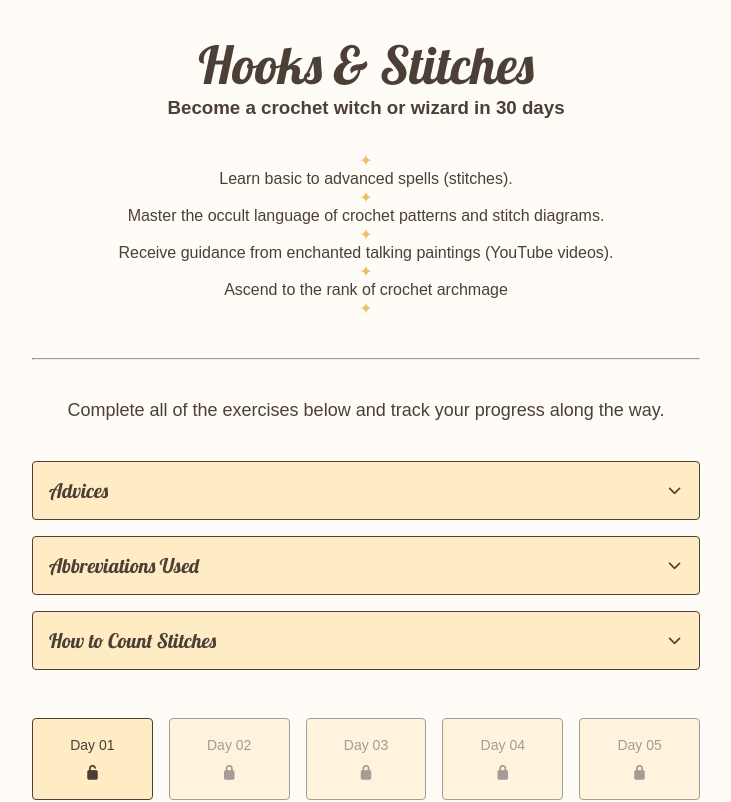
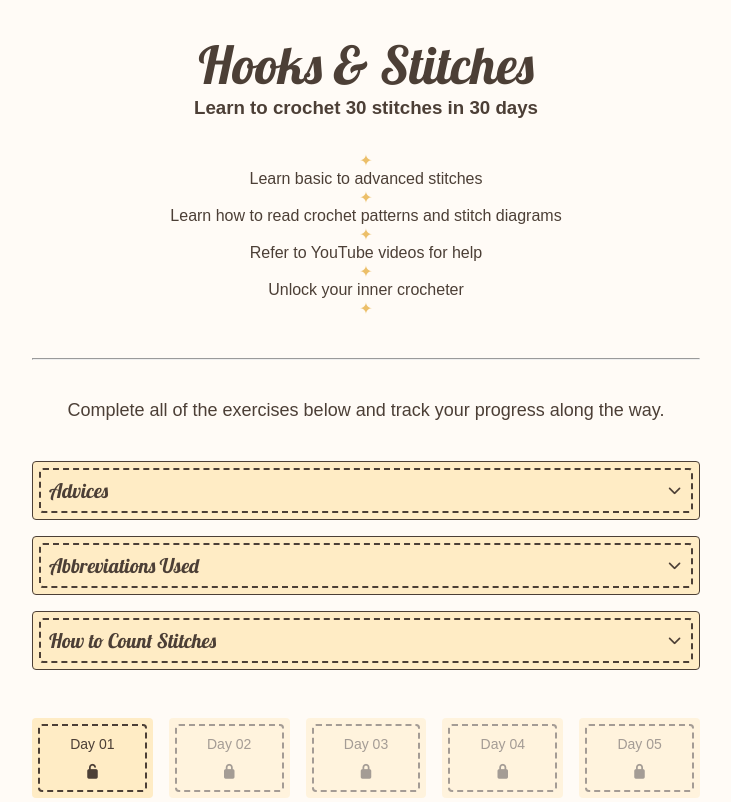
Before and after one commit to FournierAnd/learn-crochet, a React (Vite) app: page / in a window 1280 px wide. Shown: the top 802 px of the page, without its empty margins (274-1005 px from the left). Built offline with nearby package versions, Linux system fonts and the light colour scheme; a web font is replaced by a local one.

Commit message:
I changed the dark theme and now no video div appears if there is no video for a stitch.

```diff
--- a/src/components/CrochetCard.jsx
+++ b/src/components/CrochetCard.jsx
@@ -18,7 +18,6 @@ export default function CrochetCard(props) {
         setStitches(newObj);
     }
 
-    //Todo: add modal component here and onClick action for the help button
     return (
         <div className="crochet-container">
             {showStitchDiagram && (
@@ -35,7 +34,7 @@ export default function CrochetCard(props) {
                         return (
                             <React.Fragment key={videoIndex}>
                                 <h2>{videoLink.name}</h2>
-                                <button className="help-icon" onClick={() => {
+                                <button className="help-icon no-dash" onClick={() => {
                                     setShowStitchDiagram({
                                         name: videoLink.name,
                                         diagram: stitchDiagrams[videoLink.name]
@@ -76,6 +75,7 @@ export default function CrochetCard(props) {
             <div className="crochet-grid video-container-padding">
                 {video.map((videoLink, videoIndex) => {
                     return (
+                        videoLink.link && (
                             <React.Fragment key={videoIndex}>
                                 <div className="video-container">
                                     <iframe
@@ -86,17 +86,20 @@ export default function CrochetCard(props) {
                                         allow="accelerometer; autoplay; clipboard-write; encrypted-media; gyroscope; picture-in-picture; web-share"
                                         referrerPolicy={"strict-origin-when-cross-origin"}
                                         allowFullScreen
-                                >
-                                </iframe>
+                                    />
                                 </div>
                             </React.Fragment>
+                        )
                     )
                 })}
             </div>
 
             <div className="crochet-buttons">
-                <button className="font-buttons" onClick={() => { handleSave(crochetIndex, { stitches }) }}>Save & Exit</button>
+                <button title="Save your progress" className="font-buttons" onClick={() => { handleSave(crochetIndex, { stitches }) }}>
+                    Save & Exit
+                </button>
                 <button
+                    title="Unlock the next day if you've completed all the rows"
                     className="font-buttons"
                     onClick={() => { handleComplete(crochetIndex, { stitches }) }}
                     disabled={Object.keys(stitches).length !== swatch.length}
--- a/src/components/Hero.jsx
+++ b/src/components/Hero.jsx
@@ -12,13 +12,13 @@ export default function Hero() {
         <>
             <div className="benefits-list">
                 <p className="star">&#10022;</p>
-                <p>Learn basic to advanced spells (stitches).</p>
+                <p>Learn basic to advanced stitches</p>
                 <p className="star">&#10022;</p>
-                <p>Master the occult language of crochet patterns and stitch diagrams.</p>
+                <p>Learn how to read crochet patterns and stitch diagrams</p>
                 <p className="star">&#10022;</p>
-                <p>Receive guidance from enchanted talking paintings (YouTube videos).</p>
+                <p>Refer to YouTube videos for help</p>
                 <p className="star">&#10022;</p>
-                <p>Ascend to the rank of crochet archmage</p>
+                <p>Unlock your inner crocheter</p>
                 <p className="star">&#10022;</p>
             </div>
             <hr/>
@@ -36,8 +36,8 @@ export default function Hero() {
                     <li className="rule-item">
                         <p className="rule-title">Read the patterns carefully</p>
                         <p>
-                            Take the time to decipher the written instructions. It gets easier as you progress.
-                            Stitch diagrams and Youtube videos will help you understand this ancient, mystic language. <a target="_blank" href="https://haakmaarraak.nl/how-to-read-a-crochet-pattern-chart">Here</a> you'll find a detailed article that will teach you how to read stitch diagrams.</p>
+                            Take the time to decipher the written patterns. It gets easier as you progress.
+                            Stitch diagrams and Youtube videos will help you understand those instructions. <a target="_blank" href="https://haakmaarraak.nl/how-to-read-a-crochet-pattern-chart">Here</a> you'll find a detailed article that will teach you how to read stitch diagrams.</p>
                     </li>
                     <li className="rule-item">
                         <p className="rule-title">Double-check your stitch count</p>
--- a/src/components/Layout.jsx
+++ b/src/components/Layout.jsx
@@ -6,7 +6,7 @@ export default function Layout(props) {
         <header>
             <div className="website-header">
                 <h1>Hooks & Stitches</h1>
-                <h3>Become a crochet witch or wizard in 30 days</h3>
+                <h3>Learn to crochet 30 stitches in 30 days</h3>
             </div>
         </header>
     )
--- a/src/components/Modal.jsx
+++ b/src/components/Modal.jsx
@@ -7,7 +7,7 @@ export default function Modal(props) {
 
     return ReactDom.createPortal((
         <div className='modal-container'>
-            <button className='modal-underlay' onClick={handleCloseModal} />
+            <button className='modal-underlay no-dash' onClick={handleCloseModal} />
             <div className='modal-content'>
                 <div>
                     <div className='modal-title'>
--- a/src/index.css
+++ b/src/index.css
@@ -15,22 +15,20 @@
     --color-link: #b6773c;
     --color-link-hover: #7d532b;
     --color-input: #fffbf6;
-    --border-transparent: #4c3f3644;
     --border-radius-small: 4px;
 }
 
 @media (prefers-color-scheme: dark) {
     :root {
-        --background-primary: #303030;
-        --background-secondary: #2c2c2c;
-        --background-underlay: #1b1b1b;
-        --background-underlay-hover: #b8c896;
-        --background-hover: #494949;
-        --color-primary: #d1cec7;
-        --color-link: #cf3d03;
-        --color-link-hover: #aa3102;
-        --color-input: #E3DFD7;
-        --border-transparent: #d1cec752;
+        --background-primary: #4c3f36;
+        --background-secondary: #6f5c4f;
+        --background-underlay: #4c3f36;
+        --background-underlay-hover: #6f5c4f;
+        --background-hover: #d1a85d;
+        --color-primary: #fffbf6;
+        --color-link: #ECBF69;
+        --color-link-hover: #b6773c;
+        --color-input: #b6773c;
         --border-radius-small: 4px;
     }
 }
@@ -169,14 +167,14 @@ input[type=number]::placeholder {
 }
 
 input[type=number]:hover {
-    border: 1px solid var(--background-hover);
+    border: 2px solid var(--background-hover);
 }
 
 input[type=number]:focus {
     outline: none;
     /*removes default browser glow */
-    border: 1px solid var(--color-primary);
-    box-shadow: 0 0 4px var(--color-primary);
+    border: 2px solid var(--background-hover);
+    box-shadow: 0 0 4px var(--background-hover);
 }
 
 /* For Chrome, Safari, Edge, Opera */
@@ -196,9 +194,21 @@ button {
     align-items: center;
     justify-content: center;
     background-color: var(--background-secondary);
-    border: 1px solid var(--color-primary);
+    border: none;
     border-radius: var(--border-radius-small);
     padding: 1rem;
+    cursor: pointer;
+    position: relative;
+    box-shadow: inset 0 0 0 2px transparent;
+}
+
+button::before {
+    content: "";
+    position: absolute;
+    inset: 6px;
+    border: 2px dashed var(--color-primary);
+    border-radius: inherit;
+    pointer-events: none;
 }
 
 button:hover {
@@ -388,7 +398,7 @@ button:hover {
     justify-content: center;
     gap: 0.5rem;
     padding: 0.5rem;
-    border: 5px double var(--border-transparent);
+    border: 4px dashed var(--color-primary);
     border-radius: var(--border-radius-small);
 }
 
@@ -401,9 +411,10 @@ button:hover {
 
 .font-buttons {
     color: var(--color-primary);
-    font-family: "Metamorphous", serif;
+    font-family: "Lobster", sans-serif;
     font-weight: 400;
     font-style: normal;
+    font-size: 18px;
 }
 
 input:disabled {
@@ -418,6 +429,10 @@ button.help-icon {
     padding: 0.25rem;
     cursor: pointer;
     color: var(--color-primary);
+}
+
+.no-dash::before {
+  content: none;
 }
 
 button.help-icon:hover {
```
Lines whose indentation alone changed are shown as unchanged.
